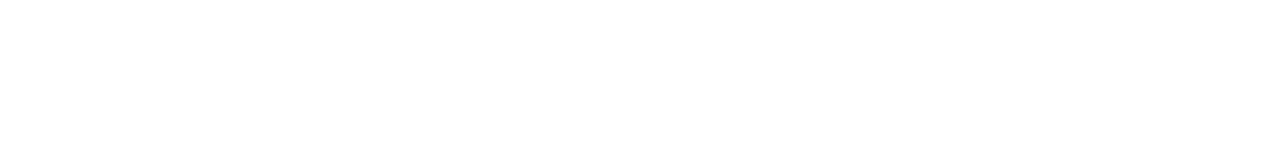
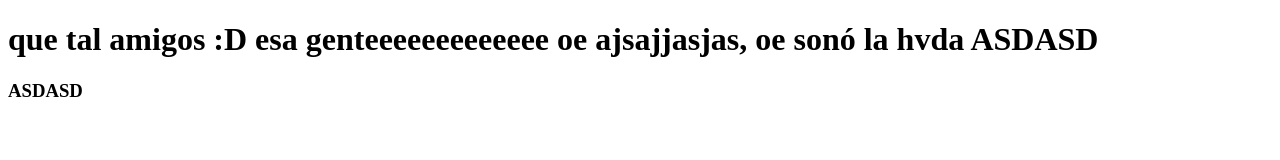
Before and after one commit to Deividmartin12/proyecto, a plain HTML site: page index.html in a window 1280 px wide. Drawn offline with Linux system fonts and the light colour scheme.

Commit message:
Co-authored-by: Deividmartin12 <Deividmartin12@users.noreply.github.com> Co-authored-by: Anggelo Gonzales <strikeagonza@users.noreply.github.com>

```diff
--- a/index.html
+++ b/index.html
@@ -1,15 +1,30 @@
 <!DOCTYPE html>
 <html lang="es">
+
 <head>
     <meta charset="UTF-8">
     <meta http-equiv="X-UA-Compatible" content="IE=edge">
     <meta name="viewport" content="width=device-width, initial-scale=1.0">
     <title>Document</title>
 </head>
+
 <body>
     <div></div>
     <div></div>
     <div></div>
 
+    <h1>
+        que tal amigos :D
+        esa genteeeeeeeeeeeee
+        oe ajsajjasjas, oe sonó
+        la hvda
+        ASDASD
+    </h1>
+    <h2>
+        <H3>
+            ASDASD
+        </H3>
+    </h2>
 </body>
+
 </html>
```
